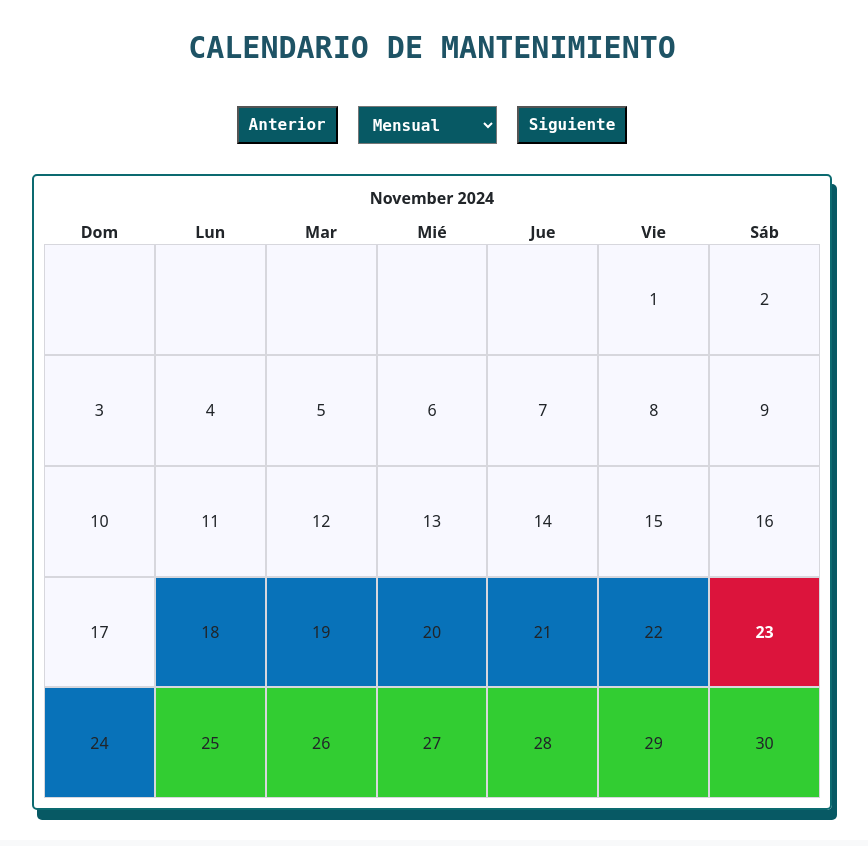
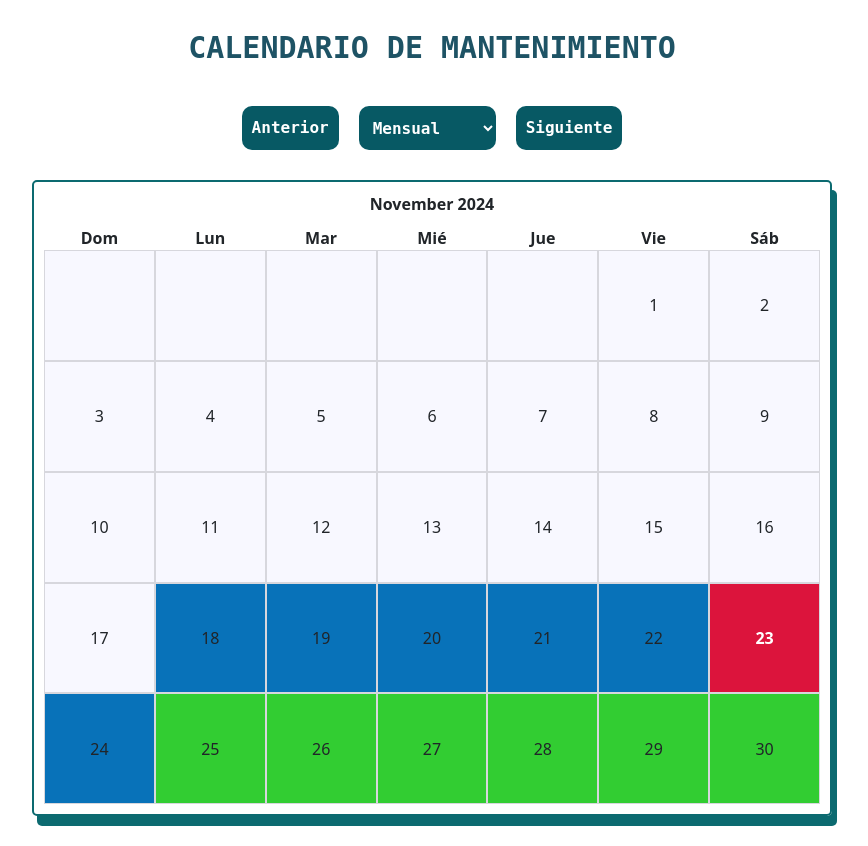
Before and after one commit to Echxvx2610/django_mantto_feeder, a Django app: page /home/ in a window 1280 px wide. Shown: the part 65-911 px from the top of the page, without its empty margins (208-1076 px from the left). Before the commit the page ends 885 px from the top, so only its background shows below. Run offline with Django 5.2, Linux system fonts and the light colour scheme; parts of the project's set-up code (start-up, migrations or seed data) failed here and were passed over; some libraries are stand-ins or nearby versions.

Commit message:
update home
cambios menores y personalizacion

```diff
--- a/mantto_feeder/static/css/calendar.css
+++ b/mantto_feeder/static/css/calendar.css
@@ -7,11 +7,13 @@
 .calendar-controls button,
 .calendar-controls select {
     margin: 0 10px;
-    padding: 5px 10px;
+    padding: 10px 10px;
     background-color: #075964;
     color : white;
     font-weight: bold;
     font-family: monospace;
+    border-radius: 10px;
+    border: none;
 }
 
 .calendar-container {
@@ -26,7 +28,7 @@
     border: 2px solid #0c6a70;
     border-radius: 5px;
     box-sizing: border-box;
-    box-shadow: #075964 5px 10px;
+    box-shadow: #0c6a70 5px 10px;
 }
 
 .month-header {
```
